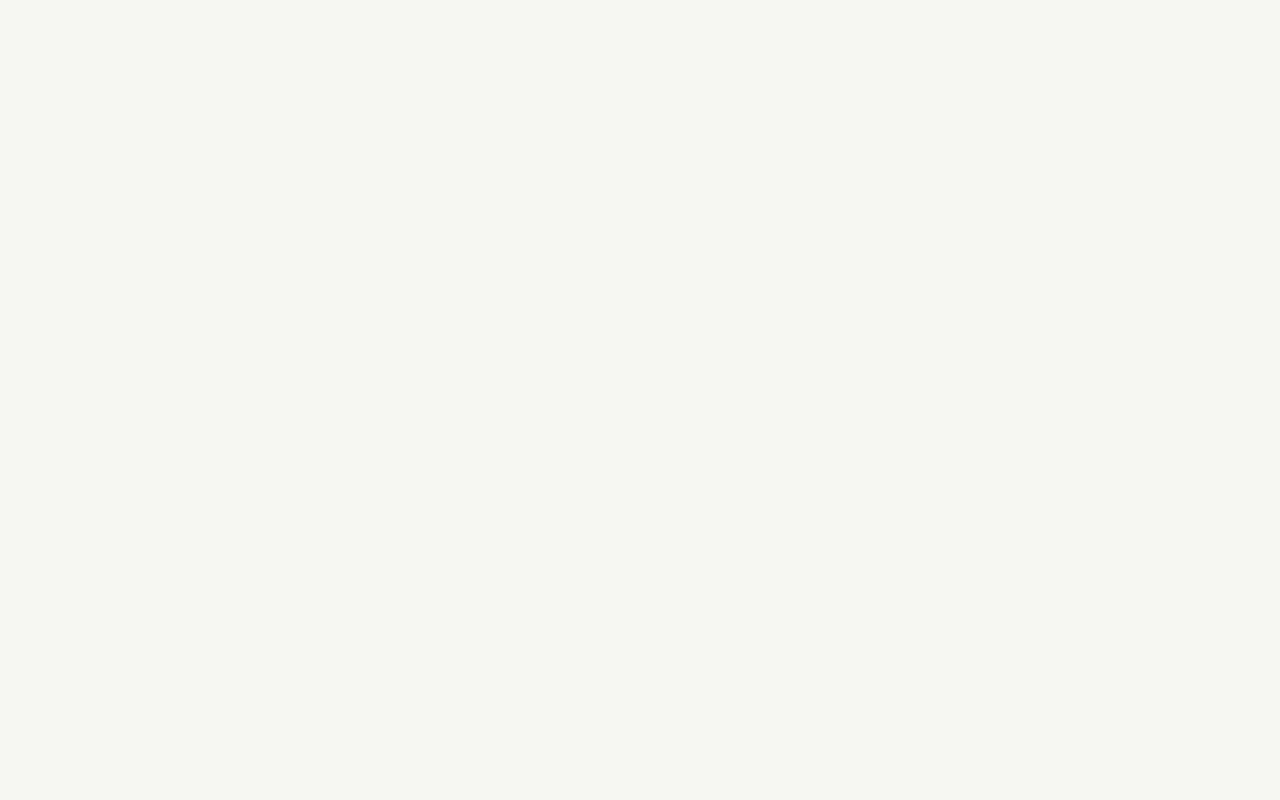
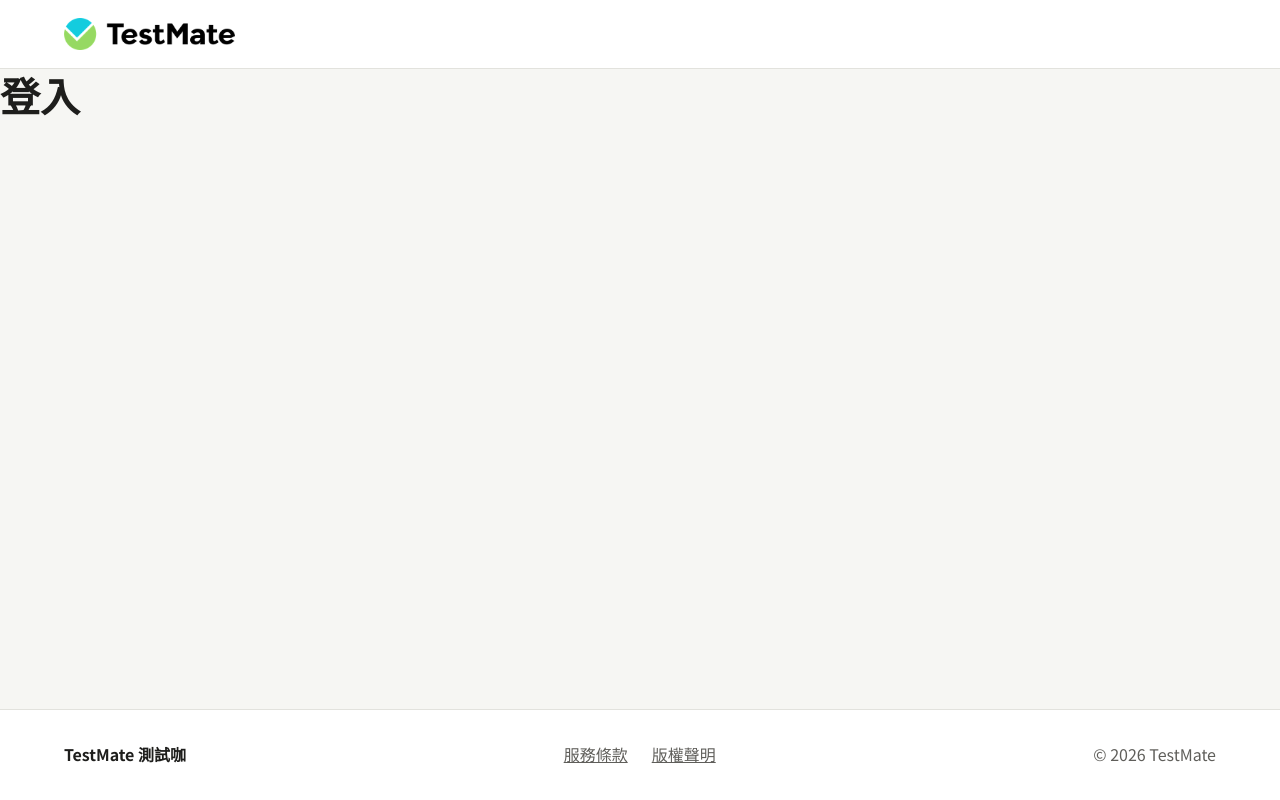
Before and after one commit to s094334/testmate, a React (Vite) app: page /login in a window 1280 px wide. Before the commit this address had no page. Built offline with nearby package versions, Linux system fonts and the light colour scheme.

Commit message:
feat: add login route and hide login button on login page

```diff
--- a/src/App.tsx
+++ b/src/App.tsx
@@ -1,5 +1,6 @@
 import { BrowserRouter, Route, Routes } from 'react-router'
 import { AppLayout } from '@/layouts/AppLayout'
+import { LoginPage } from '@/pages/LoginPage'
 
 function App() {
   return (
@@ -7,6 +8,7 @@ function App() {
       <Routes>
         <Route element={<AppLayout />}>
           <Route index element="測試人員媒合平台" />
+          <Route path="login" element={<LoginPage />} />
         </Route>
       </Routes>
     </BrowserRouter>
--- a/src/components/Header/HeaderShell.tsx
+++ b/src/components/Header/HeaderShell.tsx
@@ -9,7 +9,7 @@ type HeaderShellProps = {
 export function HeaderShell({ children }: HeaderShellProps) {
   return (
     <header className="bg-surface border-line border-b">
-      <nav className="max-w-page tablet:gap-3 tablet:px-6 tablet:py-3 mx-auto flex items-center justify-between gap-2 py-2 pr-2 pl-4">
+      <nav className="max-w-page tablet:gap-3 tablet:px-6 tablet:py-3 tablet:min-h-17 mx-auto flex min-h-15 items-center justify-between gap-2 py-2 pr-2 pl-4">
         <Link to="/" className="flex min-w-0 items-center">
           <img
             src={logo}
--- a/src/components/Header/PublicHeader.tsx
+++ b/src/components/Header/PublicHeader.tsx
@@ -1,15 +1,19 @@
-import { Link } from 'react-router'
+import { Link, useMatch } from 'react-router'
 import { HeaderShell } from './HeaderShell'
 
 export function PublicHeader() {
+  const isLoginPage = useMatch('/login')
+
   return (
     <HeaderShell>
+      {!isLoginPage && (
         <Link
           to="/login"
           className="border-ink bg-surface hover:bg-role-soft tablet:px-4 inline-flex min-h-11 items-center rounded-md border px-3 font-bold transition-colors duration-150 ease-out active:translate-y-px motion-reduce:active:translate-y-0"
         >
           登入
         </Link>
+      )}
     </HeaderShell>
   )
 }
--- /dev/null
+++ b/src/pages/LoginPage.tsx
@@ -0,0 +1,3 @@
+export function LoginPage() {
+  return <h1>登入</h1>
+}
```
Lines whose indentation alone changed are shown as unchanged.
